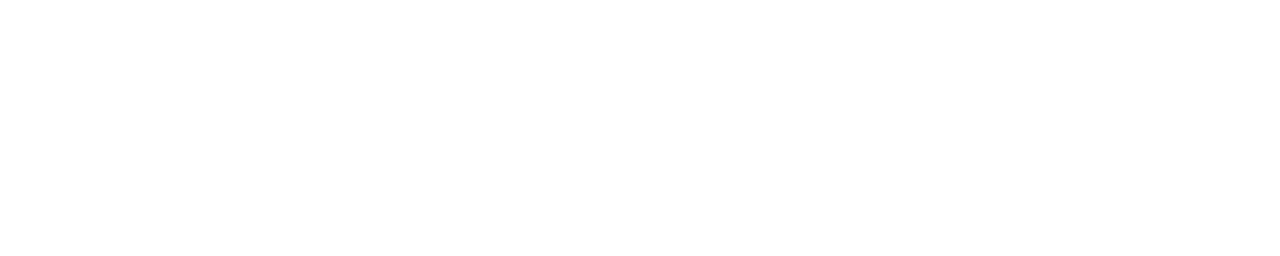
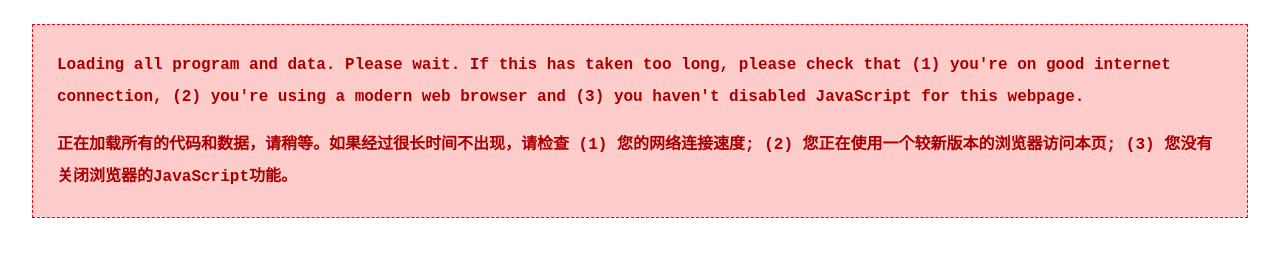
Before and after one commit to neoatlantis/manjusaka, a plain HTML site: page template.html in a window 1280 px wide. Drawn offline with Linux system fonts and the light colour scheme.

```diff
--- a/jssrc/index.js
+++ b/jssrc/index.js
@@ -6,5 +6,7 @@
 
 
 
+$('#loading').hide();
+
 //////////////////////////////////////////////////////////////////////////////
 });
--- a/template.html
+++ b/template.html
@@ -1,11 +1,43 @@
 <html>
 <head>
 <meta charset="utf-8" />
+<style>
+    #loading {
+        border: #FF0000 1px dashed;
+        background: #FFCCCC;
+        padding: 1.5em;
+        margin: 1.5em;
+        font-weight: bold;
+        font-size: 12pt;
+        color: #AA0000;
+        line-height: 2em;
+        font-family: monospace;
+    }
+</style>
+</head>
+<body>
+
+<div id="loading">
+
+    <div>
+        Loading all program and data. Please wait. If this has taken too long,
+        please check that (1) you're on good internet connection, (2) you're
+        using a modern web browser and (3) you haven't disabled JavaScript for
+        this webpage.
+    </div>
+    <p>
+    <div>
+        正在加载所有的代码和数据，请稍等。如果经过很长时间不出现，请检查
+        (1) 您的网络连接速度;
+        (2) 您正在使用一个较新版本的浏览器访问本页;
+        (3) 您没有关闭浏览器的JavaScript功能。
+    </div>
+
+</div>
+
+
+</body>
 <script>(function(){
 <!-- INSERT SCRIPT HERE -->
-})();
-</script>
-</head>
-<body>
-</body>
+})(); </script>
 </html>
```
Also changed, not shown: 2 other files.
